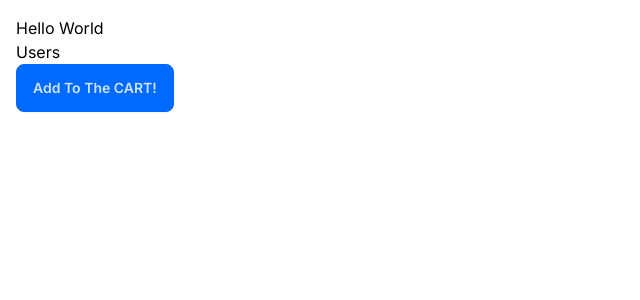
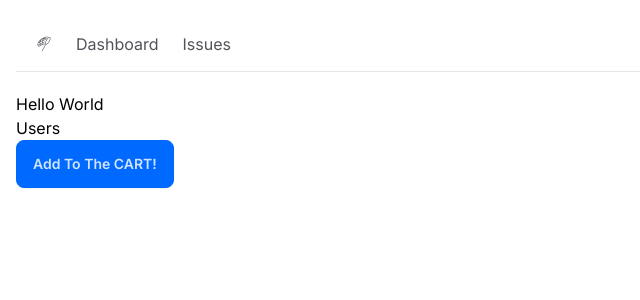
Before and after one commit to joshuabear87/issue-tracker, a Next.js app: page / in a window 1280 px wide. Shown: the top 300 px of the page, without its empty margins (0-640 px from the left). Built offline with nearby package versions, Linux system fonts and the light colour scheme.

Commit message:
Built the NavBar

```diff
--- /dev/null
+++ b/app/NavBar.tsx
@@ -0,0 +1,26 @@
+import { David_Libre } from 'next/font/google'
+import Link from 'next/link'
+import React from 'react'
+import { GiBugNet } from "react-icons/gi";
+
+const NavBar = () => {
+  const links = [
+    { label: 'Dashboard', href: '/' },
+    { label: 'Issues', href: '/issues' }
+  ]
+
+  return (
+    <nav className='flex space-x-6 border-b mb-5 px-5 h-14 items-center'>
+        <Link className='text-zinc-600 hover:text-zinc-900 transition-colors' href='/'><GiBugNet /></Link>
+        <ul className='flex space-x-6'>
+          {links.map(link =>
+            <Link
+              key={link.href}
+              className='text-zinc-600 hover:text-zinc-900 transition-colors'
+              href={link.href}>{link.label}</Link>)}
+        </ul>
+    </nav>
+  )
+}
+
+export default NavBar
--- a/app/layout.tsx
+++ b/app/layout.tsx
@@ -1,6 +1,7 @@
 import './globals.css'
 import type { Metadata } from 'next'
 import { Inter } from 'next/font/google'
+import NavBar from './NavBar'
 
 const inter = Inter({ subsets: ['latin'] })
 
@@ -16,7 +17,12 @@
 }) {
   return (
     <html lang="en" data-theme='winter'>
-      <body className={inter.className}>{children}</body>
+      <body className={inter.className}>
+        <NavBar />
+          <main>
+            {children}
+          </main>
+        </body>
     </html>
   )
 }
--- a/package.json
+++ b/package.json
@@ -19,6 +19,7 @@
     "postcss": "8.4.49",
     "react": "19.0.0",
     "react-dom": "19.0.0",
+    "react-icons": "^4.11.0",
     "tailwindcss": "3.4.17",
     "typescript": "5.7.2"
   },
```
Also changed, not shown: 1 other file (tests, documents, lock files or other folders).
